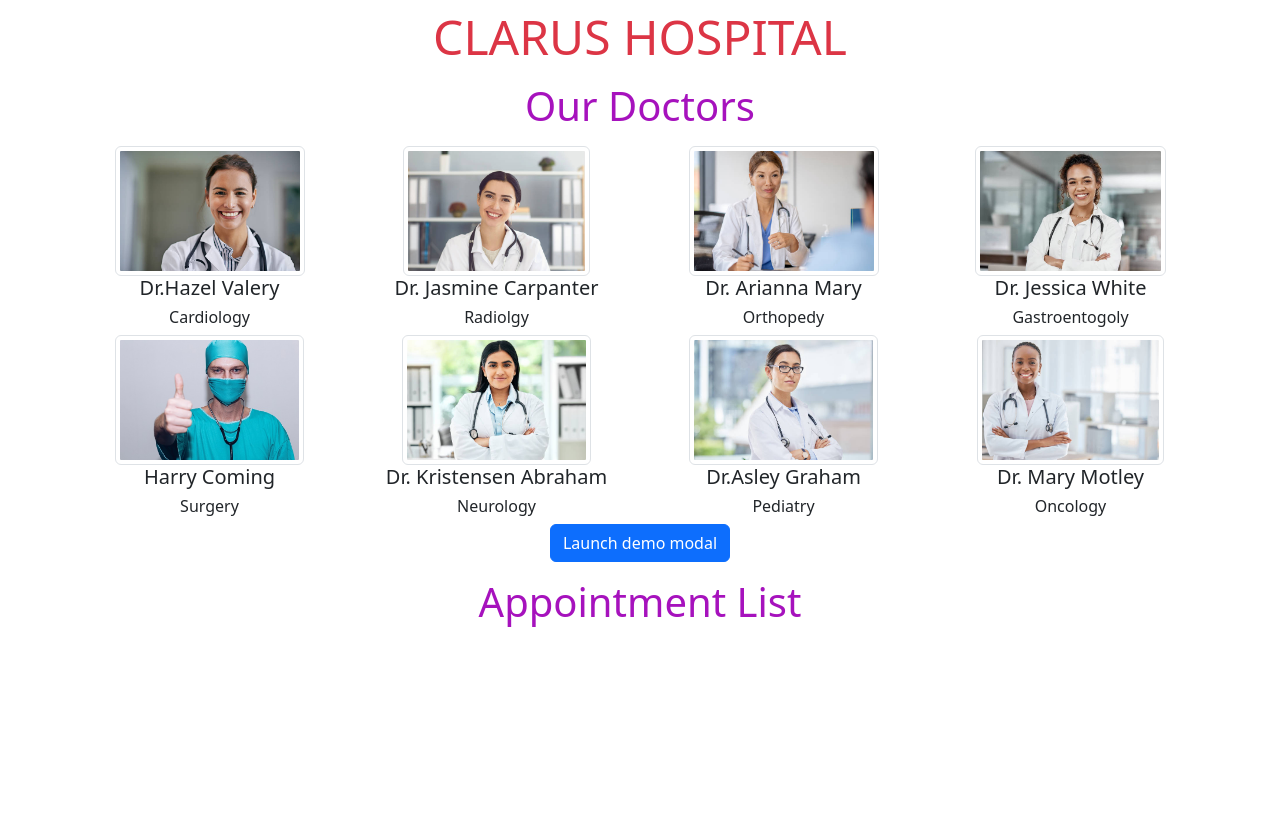
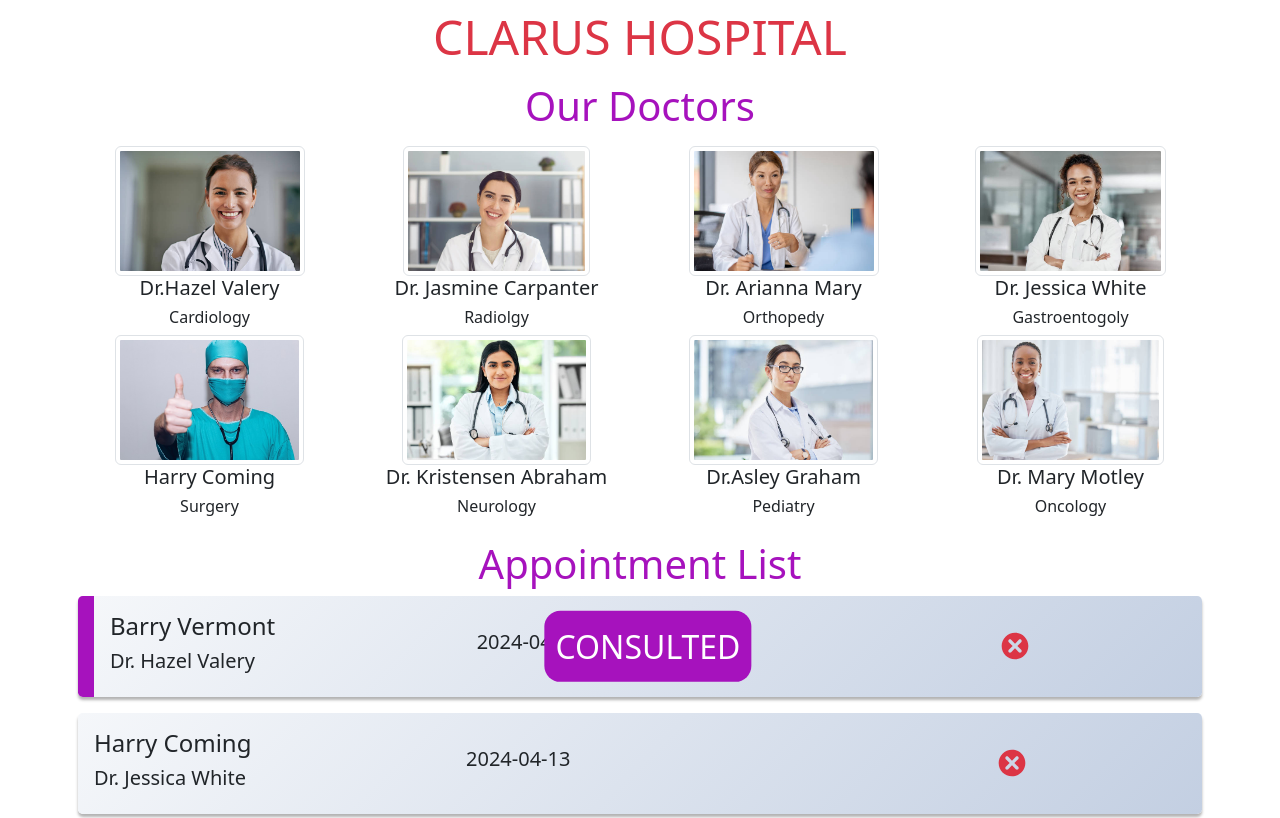
Before and after one commit to sakardogukan/Hospital_Res_Page, a React (Create React App) app: page / in a window 1280 px wide. Shown: the top 818 px of the page. Built offline with nearby package versions, Linux system fonts and the light colour scheme.

Commit message:
projects files updated

```diff
--- a/package.json
+++ b/package.json
@@ -10,6 +10,7 @@
     "react": "^18.2.0",
     "react-bootstrap": "^2.10.2",
     "react-dom": "^18.2.0",
+    "react-icons": "^5.0.1",
     "react-scripts": "5.0.1",
     "web-vitals": "^2.1.0"
   },
--- a/src/App.css
+++ b/src/App.css
@@ -8,3 +8,32 @@
   border: 2px solid red;
   cursor: pointer;
 }
+
+.appointments {
+  width: 100%;
+  max-width: 100%;
+  min-width: 275px;
+  border-radius: 0.3rem;
+  padding: 1rem;
+  margin-bottom: 1rem;
+  text-align: start;
+  background-image: linear-gradient(135deg, #f5f7fa 0%, #c3cfe2 100%);
+  position: relative;
+  box-shadow: 0px 3px 3px rgba(0 0, 0, 0.3);
+}
+
+.consulted {
+  border-left: 1rem solid rgb(166, 18, 189);
+}
+.consulted::after {
+  content: "CONSULTED";
+  background-color: rgb(166, 18, 189);
+  color: white;
+  font-size: 2rem;
+  border-radius: 1rem;
+  position: absolute;
+  left: 50%;
+  top: 50%;
+  padding: 0.7rem;
+  transform: translate(-50%, -50%);
+}
--- a/src/components/AddModal.jsx
+++ b/src/components/AddModal.jsx
@@ -1,32 +1,63 @@
-import { useState } from "react"
 import Button from "react-bootstrap/Button"
 import Modal from "react-bootstrap/Modal"
+import Form from "react-bootstrap/Form"
+import { useState } from "react"
 
-function AddModal() {
-  const [show, setShow] = useState(false)
+function AddModal({ show, handleClose, apps, setApps, drName }) {
+  const [name, setName] = useState("")
+  const [date, setDate] = useState(new Date().toISOString().slice(0, 10))
 
-  const handleClose = () => setShow(false)
-  const handleShow = () => setShow(true)
-
+  const handleSubmit = (e) => {
+    e.preventDefault()
+    setApps([...apps, {
+      //id: apps.length+1,
+      id: new Date().getTime,
+      patient:name,
+      day:date,
+      consulted: false,
+      doctor:drName,
+    }])
+    setName("")
+    handleClose()
+  }
   return (
     <>
-      <Button variant="primary" onClick={handleShow}>
-        Launch demo modal
-      </Button>
-
       <Modal show={show} onHide={handleClose}>
         <Modal.Header closeButton>
-          <Modal.Title>Modal heading</Modal.Title>
+          <Modal.Title>Appointment for {drName}</Modal.Title>
         </Modal.Header>
-        <Modal.Body>Woohoo, you are reading this text in a modal!</Modal.Body>
-        <Modal.Footer>
-          <Button variant="secondary" onClick={handleClose}>
-            Close
-          </Button>
-          <Button variant="primary" onClick={handleClose}>
-            Save Changes
-          </Button>
-        </Modal.Footer>
+        <Modal.Body>
+          <Form onSubmit={handleSubmit}>
+            <Form.Group className="mb-3" controlId="formBasicEmail">
+              <Form.Label>Patient Name</Form.Label>
+              <Form.Control
+                type="text"
+                placeholder="Enter name"
+                onChange={(e) => setName(e.target.value)}
+                value={name}
+                required
+              />
+            </Form.Group>
+
+            <Form.Group className="mb-3" controlId="date">
+              <Form.Label>Day&Time</Form.Label>
+              <Form.Control
+                type="date"
+                placeholder="Date"
+                onChange={(e) => setDate(e.target.value)}
+                value={date}
+              />
+            </Form.Group>
+            <div className="text-center">
+              <Button variant="success" type="Save" className="me-3">
+                Submit
+              </Button>
+              <Button variant="danger" onClick={handleClose}>
+                Close
+              </Button>
+            </div>
+          </Form>
+        </Modal.Body>
       </Modal>
     </>
   )
--- a/src/components/AppointmentList.jsx
+++ b/src/components/AppointmentList.jsx
@@ -1,11 +1,52 @@
 import Container from "react-bootstrap/Container"
+import Row from "react-bootstrap/Row"
+import Col from "react-bootstrap/Col"
+import { TiDelete } from "react-icons/ti"
 
-const AppointmentList = () => {
+const AppointmentList = ({ apps, setApps }) => {
+  const handleDelete = (id) => {
+    setApps(apps.filter((item) => item.id !== id))
+  }
+  const handleDbClick = (id) => {
+    setApps(
+      apps.map((item) =>
+        item.id === id ? { ...item, consulted: !item.consulted } : item
+      )
+    )
+  }
   return (
     <Container className="p-2">
       <h3 className="display-6 mb-2" style={{ color: "rgb(166, 18, 189)" }}>
         Appointment List
       </h3>
+      {apps.length < 1 && (
+        <img src="./img/appointment.jpg" alt="" width="60%" />
+      )}
+
+      {apps.map(({ id, patient, day, consulted, doctor }) => (
+        <div
+          key={id}
+          className={consulted ? "appointments consulted" : "appointments"}
+          onDoubleClick={() => handleDbClick(id)}
+        >
+          <Row className="justify-content-between align-items-center">
+            <Col>
+              <h4>{patient}</h4>
+              <h5>{doctor}</h5>
+            </Col>
+            <Col>
+              <h5>{day}</h5>
+            </Col>
+            <Col className="text-end text-center">
+              <TiDelete
+                className="text-danger fs-1"
+                onClick={() => handleDelete(id)}
+                type="button"
+              />
+            </Col>
+          </Row>
+        </div>
+      ))}
     </Container>
   )
 }
--- a/src/components/Doctors.jsx
+++ b/src/components/Doctors.jsx
@@ -3,14 +3,18 @@ import { doctorData as drData } from "../helper/data"
 import Row from "react-bootstrap/Row"
 import Col from "react-bootstrap/Col"
 import AddModal from "./AddModal"
+import { useState } from "react"
 
-const Doctors = () => {
+const Doctors = ({ apps, setApps }) => {
+  const [show, setShow] = useState(false)
+  const [drName, setDrName] = useState("")
+
   return (
     <Container className="p-2">
       <h3 className="display-6 mb-3" style={{ color: "rgb(166, 18, 189)" }}>
         Our Doctors
       </h3>
-      <Row>
+      <Row className="justify-content-center">
         {drData.map((item) => (
           // {drData.map(({id, img, dep, name}) => (
           // xs={12/2=6} -> en küçük ekranlarda sadece 2 adet dr görüneceği için 6
@@ -19,13 +23,23 @@ const Doctors = () => {
               src={item.img}
               alt={item.name}
               className="img-thumbnail doctor-img"
+              onClick={() => {
+                setDrName(item.name)
+                setShow(true)
+              }}
             />
             <h5>{item.name}</h5>
             <h6>{item.dep}</h6>
           </Col>
         ))}
       </Row>
-      <AddModal />
+      <AddModal
+        show={show}
+        handleClose={() => setShow(false)}
+        apps={apps}
+        setApps={setApps}
+        drName={drName}
+      />
     </Container>
   )
 }
--- a/src/helper/data.jsx
+++ b/src/helper/data.jsx
@@ -2,21 +2,21 @@ export const appointmentData = [
   {
     id: 1,
     patient: "Barry Vermont",
-    day: new Date(),
+    day: new Date().toISOString().slice(0,10),
     consulted: true,
     doctor: "Dr. Hazel Valery",
   },
   {
     id: 2,
     patient: "Harry Coming",
-    day: new Date(),
+    day: new Date().toISOString().slice(0,10),
     consulted: false,
     doctor: "Dr. Jessica White",
   },
   {
     id: 3,
     patient: "Aaron Black",
-    day: new Date(),
+    day: new Date().toISOString().slice(0,10),
     consulted: true,
     doctor: "Dr. Jasmine Carpanter",
   },
--- a/src/pages/Home.jsx
+++ b/src/pages/Home.jsx
@@ -1,12 +1,16 @@
 import AppointmentList from "../components/AppointmentList"
 import Doctors from "../components/Doctors"
+import { appointmentData } from "../helper/data"
+import { useState } from "react"
 
 const Home = () => {
+  const [appointments, setAppointments] = useState(appointmentData)
+  console.log(appointments)
   return (
     <main className="text-center mt-2">
       <h1 className="display-5 text-danger">CLARUS HOSPITAL</h1>
-      <Doctors />
-      <AppointmentList />
+      <Doctors apps={appointments} setApps={setAppointments} />
+      <AppointmentList apps={appointments} setApps={setAppointments}/>
     </main>
   )
 }
```
Also changed, not shown: 2 other files (tests, documents, lock files or other folders).
